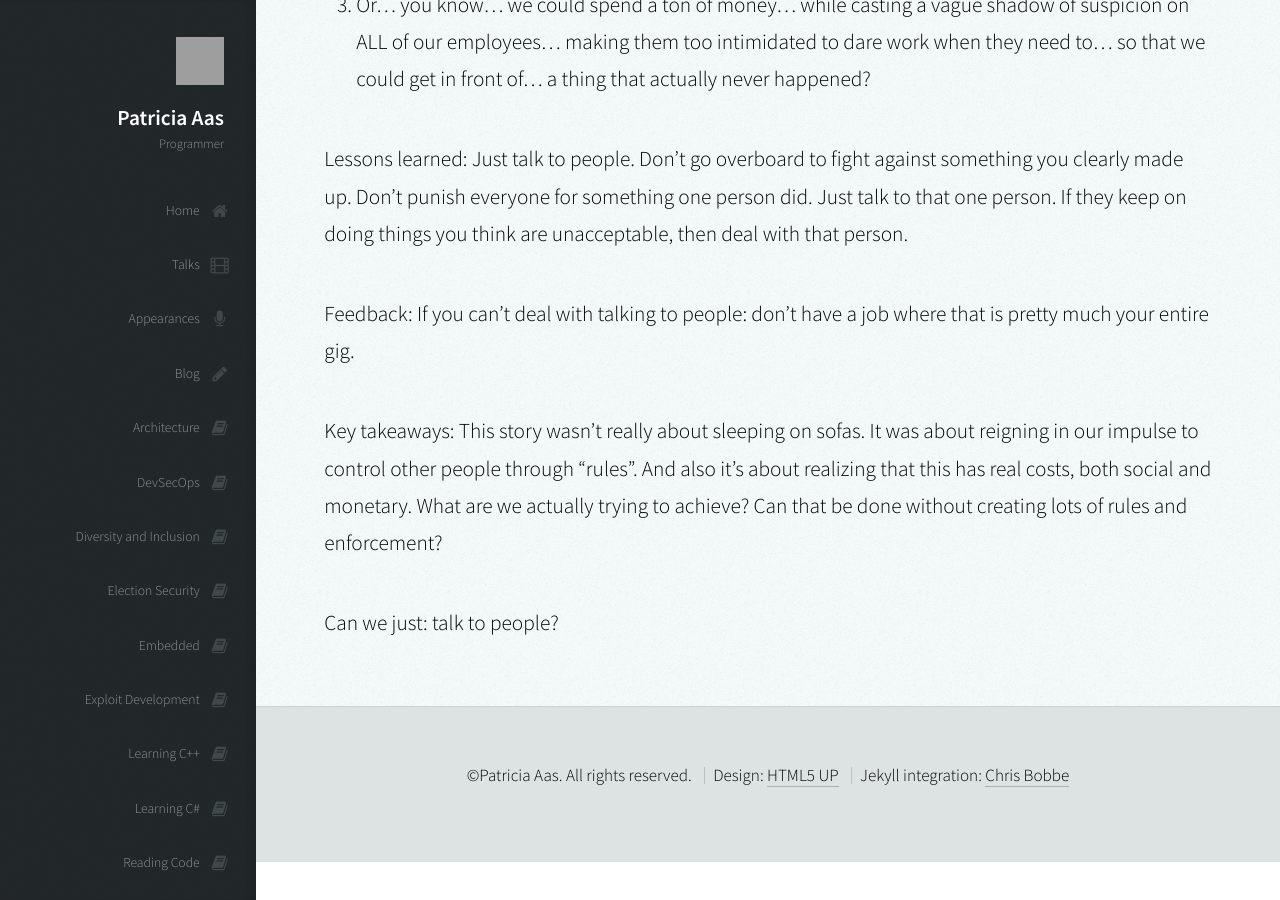
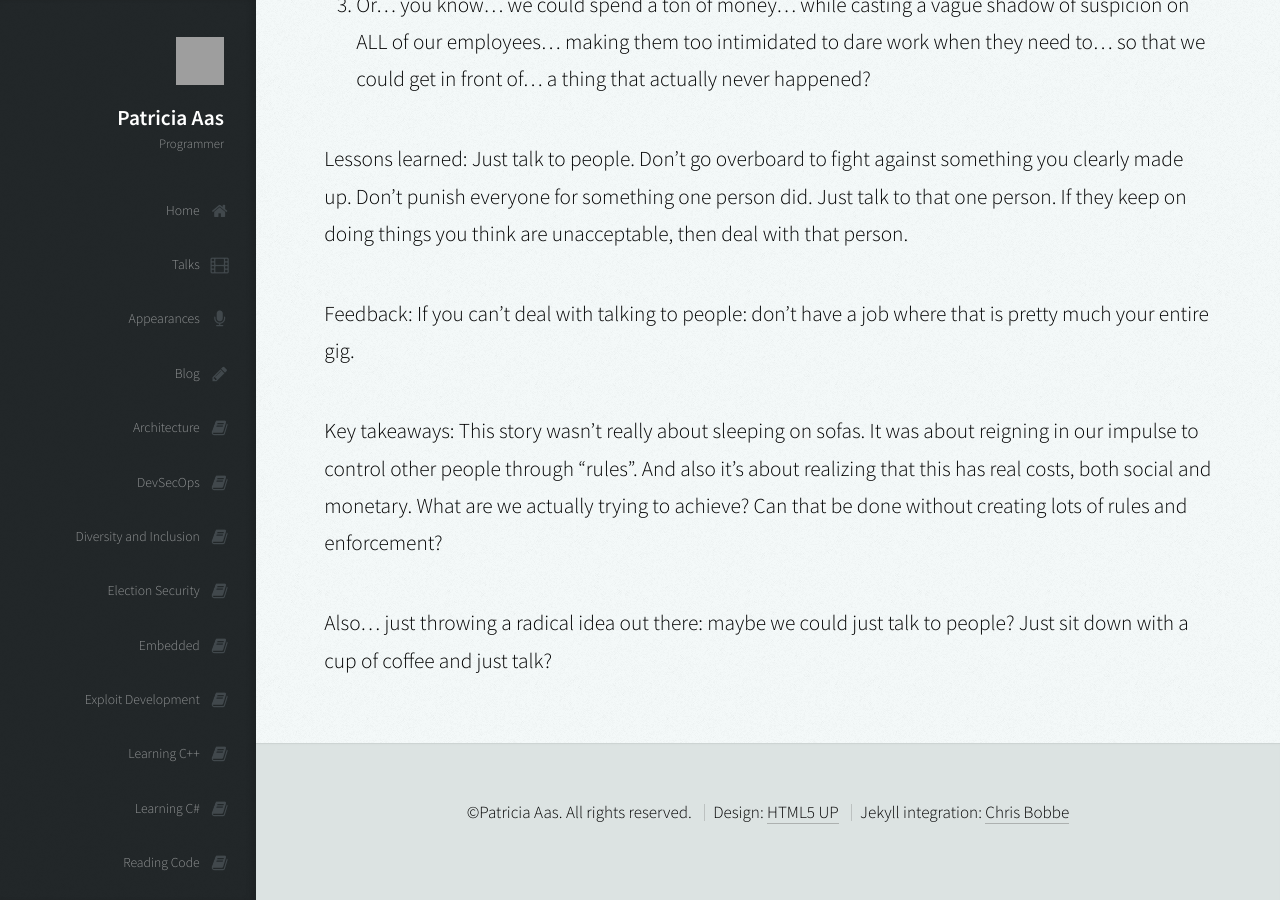
Before and after one commit to patricia-gallardo/patricia-gallardo.github.io, a Jekyll site: the page built from _posts/2024-04-02-the_sofa_problem.md, in a window 1280 px wide and 900 px high, scrolled down 2094 px. Built offline with Jekyll 4.4.1, drawn with Linux system fonts in a browser that asks for light colours; nearby versions of some CDN libraries; grey boxes are pictures that could not be loaded.

Commit message:
Update 2024-04-02-the_sofa_problem.md

```diff
--- a/_posts/2024-04-02-the_sofa_problem.md
+++ b/_posts/2024-04-02-the_sofa_problem.md
@@ -35,4 +35,4 @@ Feedback: If you can't deal with talking to people: don't have a job where that
 
 Key takeaways: This story wasn't really about sleeping on sofas. It was about reigning in our impulse to control other people through "rules". And also it's about realizing that this has real costs, both social and monetary. What are we actually trying to achieve? Can that be done without creating lots of rules and enforcement?
 
-Can we just: talk to people?
+Also... just throwing a radical idea out there: maybe we could just talk to people? Just sit down with a cup of coffee and just talk?
```
